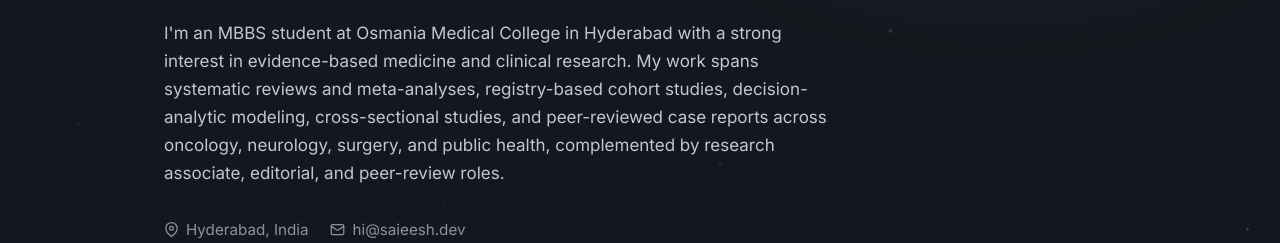
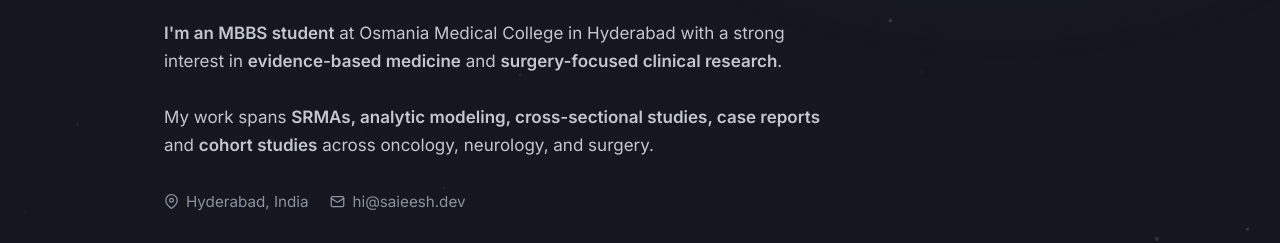
Before and after one commit to saieeshb/saieeshb.github.io, an Astro site: page / in a window 1280 px wide. Shown: the part 369-612 px from the top of the page. Built offline with nearby package versions, Linux system fonts and the light colour scheme; Astro itself is replaced by a stand-in of ours.

Commit message:
okay finally final

```diff
--- a/src/data/portfolio.ts
+++ b/src/data/portfolio.ts
@@ -11,7 +11,7 @@ export const profile = {
   tagline:
     'MS4 Student at Osmania Medical College focused on evidence synthesis and clinical research.',
   intro:
-    "I'm an MBBS student at Osmania Medical College in Hyderabad with a strong interest in evidence-based medicine and clinical research. My work spans systematic reviews and meta-analyses, registry-based cohort studies, decision-analytic modeling, cross-sectional studies, and peer-reviewed case reports across oncology, neurology, surgery, and public health, complemented by research associate, editorial, and peer-review roles.",
+    '<strong>I\'m an MBBS student</strong> at Osmania Medical College in Hyderabad with a strong interest in <strong>evidence-based medicine</strong> and <strong>surgery-focused clinical research</strong>.<br><br>My work spans <strong>SRMAs, analytic modeling, cross-sectional studies, case reports</strong> and <strong>cohort studies</strong> across oncology, neurology, and surgery.',
   // Optional social/profile links. Leave a value empty ('') to hide the link.
   links: {
     email: 'mailto:hi@saieesh.dev',
--- a/src/pages/index.astro
+++ b/src/pages/index.astro
@@ -90,7 +90,7 @@ const socials = socialOrder
         <span class="hero-eyebrow"><span class="dot"></span>Medical Student · Researcher · Surgery Aspirant </span>
         <h1>{profile.name}</h1>
         <p class="lede">{profile.tagline}</p>
-        <p class="intro">{profile.intro}</p>
+        <p class="intro" set:html={profile.intro}></p>
         <div class="hero-meta">
           <span>
             <svg width="15" height="15" viewBox="0 0 24 24" fill="none" stroke="currentColor" stroke-width="2" stroke-linecap="round" stroke-linejoin="round"><path d="M21 10c0 7-9 13-9 13s-9-6-9-13a9 9 0 0 1 18 0Z"/><circle cx="12" cy="10" r="3"/></svg>
```
